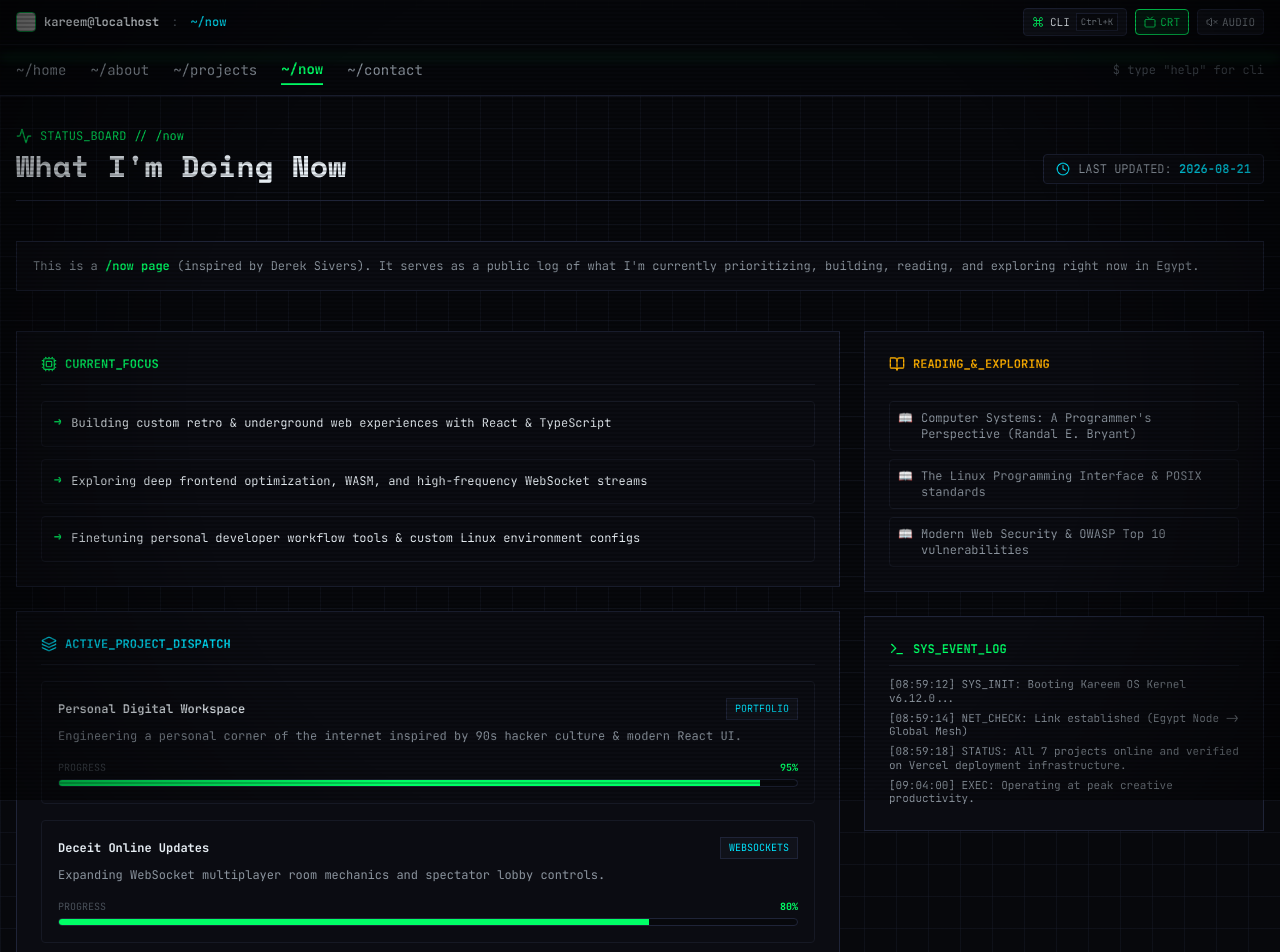
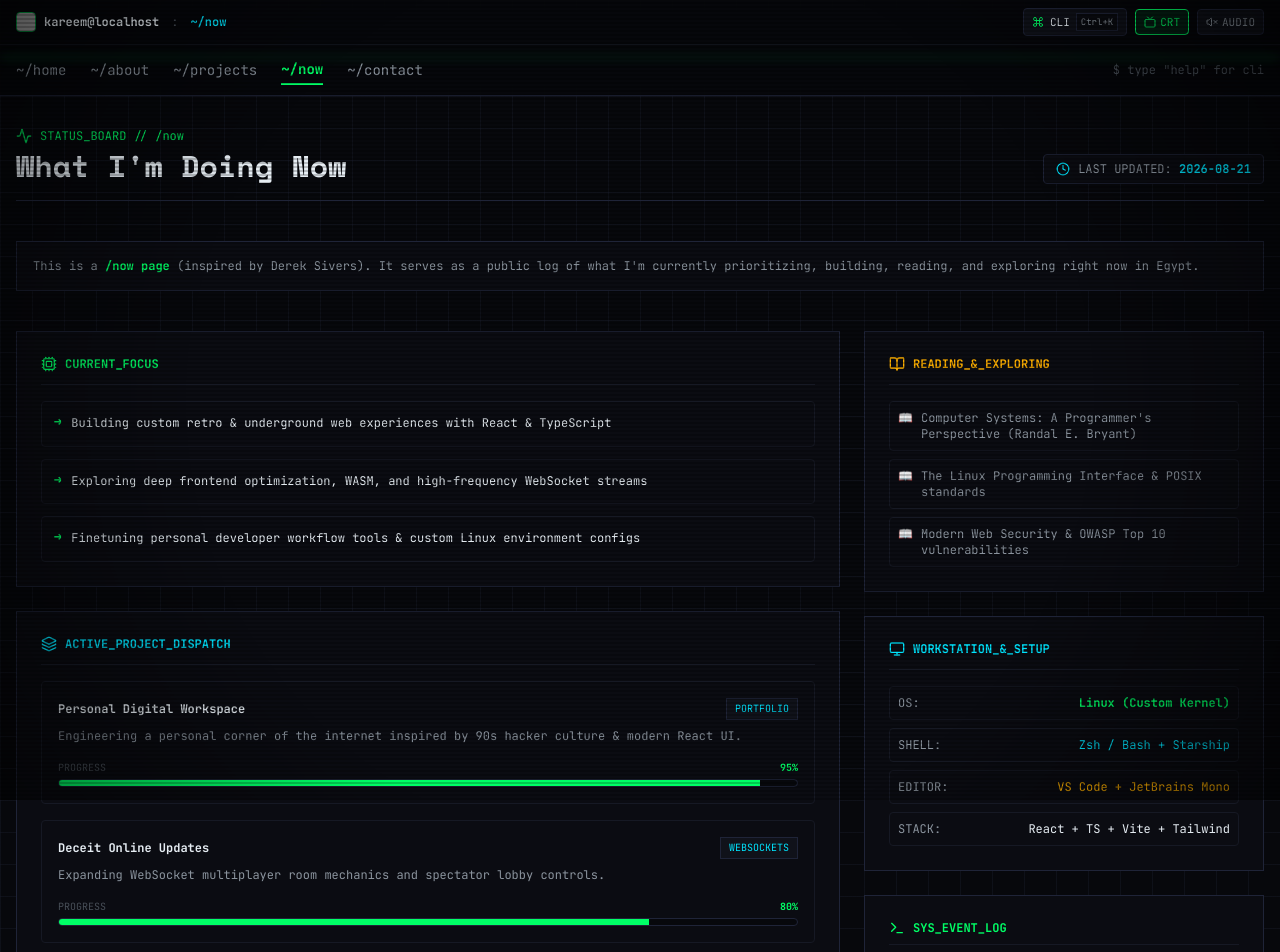
Before and after one commit to 0Kareem0/-kareem, a React (Vite) app: page /now in a window 1280 px wide. Shown: the top 952 px of the page. Built offline with nearby package versions, Linux system fonts and the light colour scheme; grey boxes are pictures that could not be loaded.

Commit message:
add Workstation & Setup card to Now page and move Audio Playlist to About page

```diff
--- a/src/pages/Now.tsx
+++ b/src/pages/Now.tsx
@@ -1,6 +1,6 @@
 import React from 'react';
 import { NOW_DATA } from '../data/now';
-import { Clock, Activity, Cpu, Music, BookOpen, Layers, Terminal } from 'lucide-react';
+import { Clock, Activity, Cpu, BookOpen, Layers, Terminal, Monitor } from 'lucide-react';
 
 export const Now: React.FC = () => {
   return (
@@ -102,6 +102,32 @@ export const Now: React.FC = () => {
             </ul>
           </div>
 
+          {/* Workstation & Environment Specs */}
+          <div className="retro-card p-6 space-y-4">
+            <div className="flex items-center space-x-2 text-xs text-terminal-cyan font-bold border-b border-void-800 pb-3">
+              <Monitor className="w-4 h-4" />
+              <span>WORKSTATION_&_SETUP</span>
+            </div>
+            <div className="space-y-2 text-xs font-mono">
+              <div className="flex justify-between items-center p-2 bg-void-900 border border-void-800 rounded">
+                <span className="text-retro-muted">OS:</span>
+                <span className="text-terminal-green font-bold">Linux (Custom Kernel)</span>
+              </div>
+              <div className="flex justify-between items-center p-2 bg-void-900 border border-void-800 rounded">
+                <span className="text-retro-muted">SHELL:</span>
+                <span className="text-terminal-cyan">Zsh / Bash + Starship</span>
+              </div>
+              <div className="flex justify-between items-center p-2 bg-void-900 border border-void-800 rounded">
+                <span className="text-retro-muted">EDITOR:</span>
+                <span className="text-terminal-amber">VS Code + JetBrains Mono</span>
+              </div>
+              <div className="flex justify-between items-center p-2 bg-void-900 border border-void-800 rounded">
+                <span className="text-retro-muted">STACK:</span>
+                <span className="text-retro-text">React + TS + Vite + Tailwind</span>
+              </div>
+            </div>
+          </div>
+
           {/* Live System Log Snippet */}
           <div className="retro-card p-6 space-y-3 bg-void-950">
             <div className="flex items-center space-x-2 text-xs text-terminal-green font-bold border-b border-void-800 pb-2">
```
